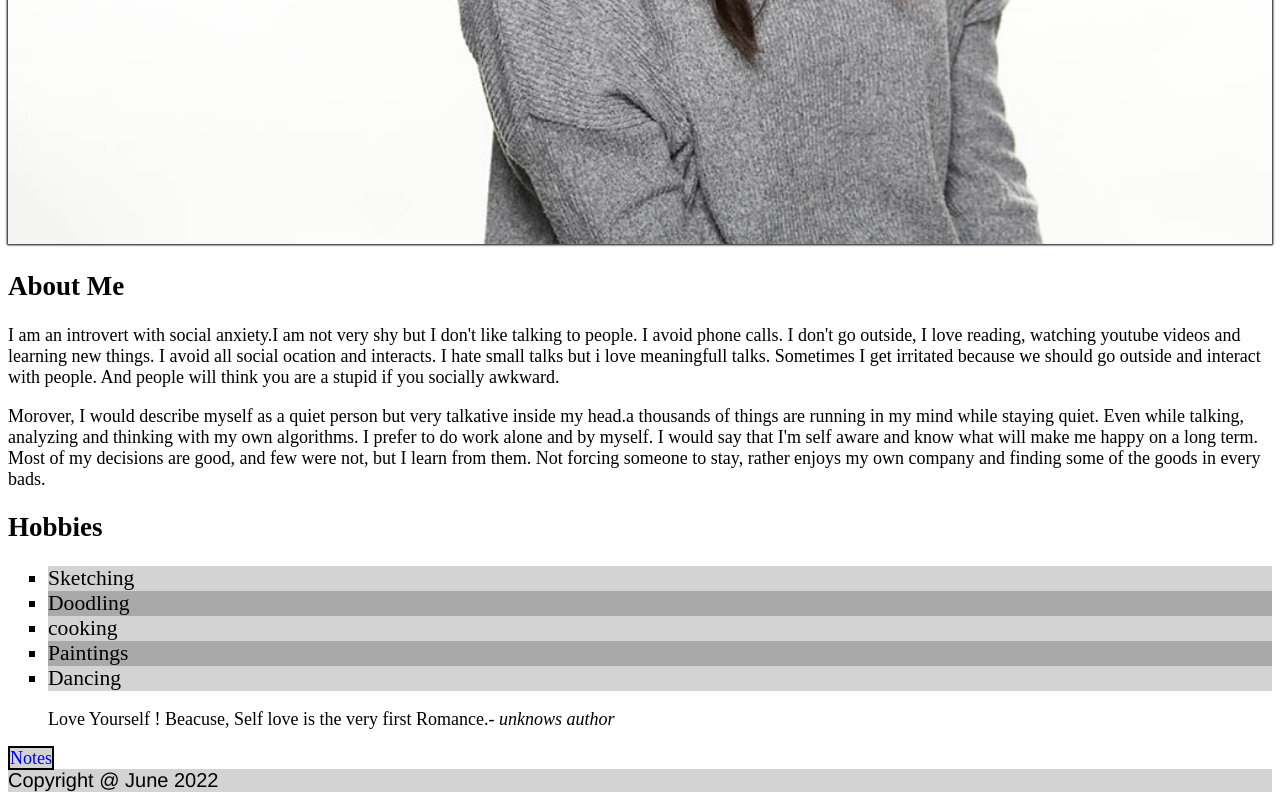
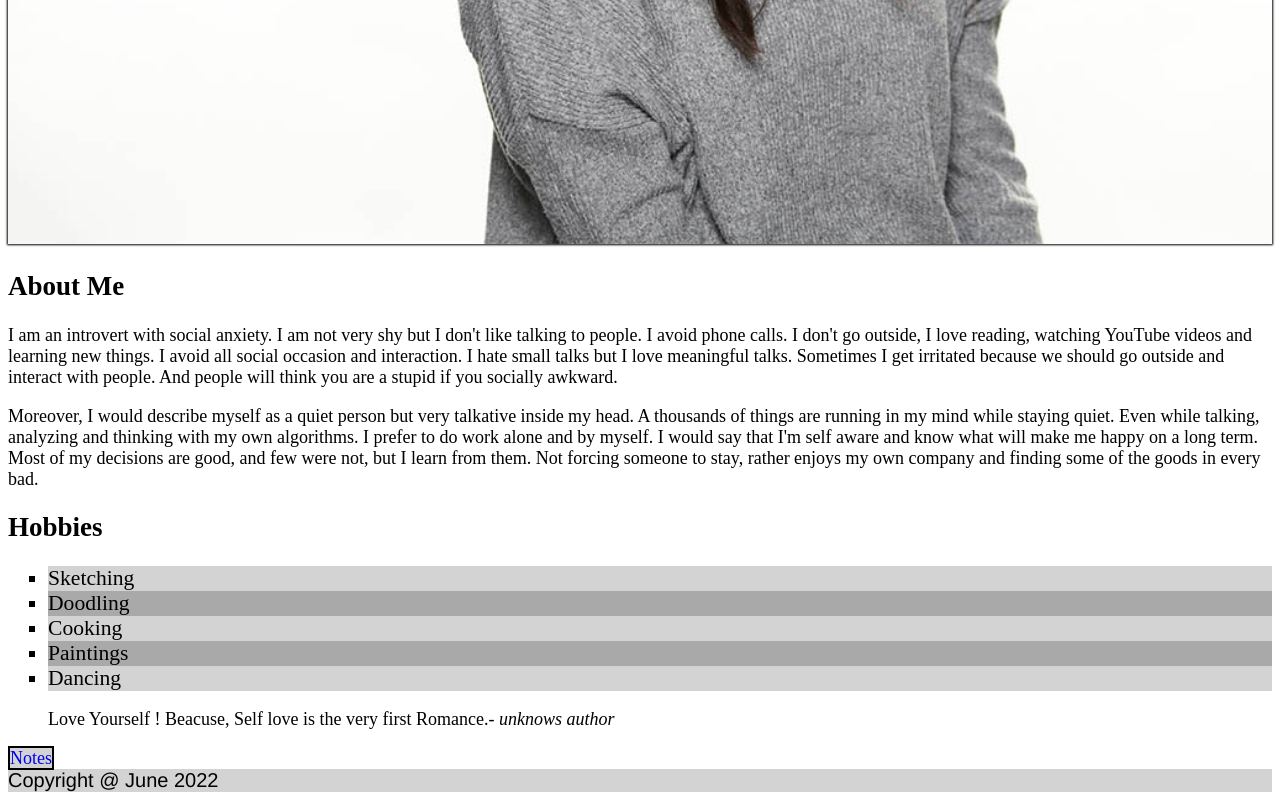
Before and after one commit to pate01065/pate01065.github.io, a plain HTML site: page html-assignments/index.html in a window 1280 px wide. Shown: the part 757-1557 px from the top of the page. Drawn offline with Linux system fonts and the light colour scheme.

Commit message:
changes in content

```diff
--- a/html-assignments/index.html
+++ b/html-assignments/index.html
@@ -13,22 +13,22 @@
         </header>
         <img id="my-image" src="images/portrait.jpg" alt="picture of dhruti" width="100%" height="25%">
         <h2>About Me</h2>
-        <p>I am an introvert with social anxiety.I am not very shy but I don't like talking to people.
-        I avoid phone calls. I don't go outside, I love reading, watching youtube videos and learning
-        new things. I avoid all social ocation and interacts. I hate small talks but i love meaningfull
+        <p>I am an introvert with social anxiety. I am not very shy but I don't like talking to people.
+            I avoid phone calls. I don't go outside, I love reading, watching YouTube videos and learning
+            new things. I avoid all social occasion and interaction. I hate small talks but I love meaningful
             talks. Sometimes I get irritated because we should go outside and interact with people. And people
             will think you are a stupid if you socially awkward.</p>
-        <p>Morover, I would describe myself as a quiet person but very talkative inside my head.a thousands of
+        <p>Moreover, I would describe myself as a quiet person but very talkative inside my head. A thousands of
             things are running in my mind while staying quiet. Even while talking, analyzing and thinking
             with my own algorithms. I prefer to do work alone and by myself. I would say that I'm self aware
             and know what will make me happy on a long term. Most of my decisions are good, and few were not,
             but I learn from them. Not forcing someone to stay, rather enjoys my own company and finding some
-        of the goods in every bads.</p>
+            of the goods in every bad.</p>
         <h2>Hobbies</h2>
         <ul>
             <li>Sketching</li>
             <li>Doodling</li>
-            <li>cooking</li>
+            <li>Cooking</li>
             <li>Paintings</li>
             <li>Dancing</li>
         </ul>
```
Lines whose indentation alone changed are shown as unchanged.
